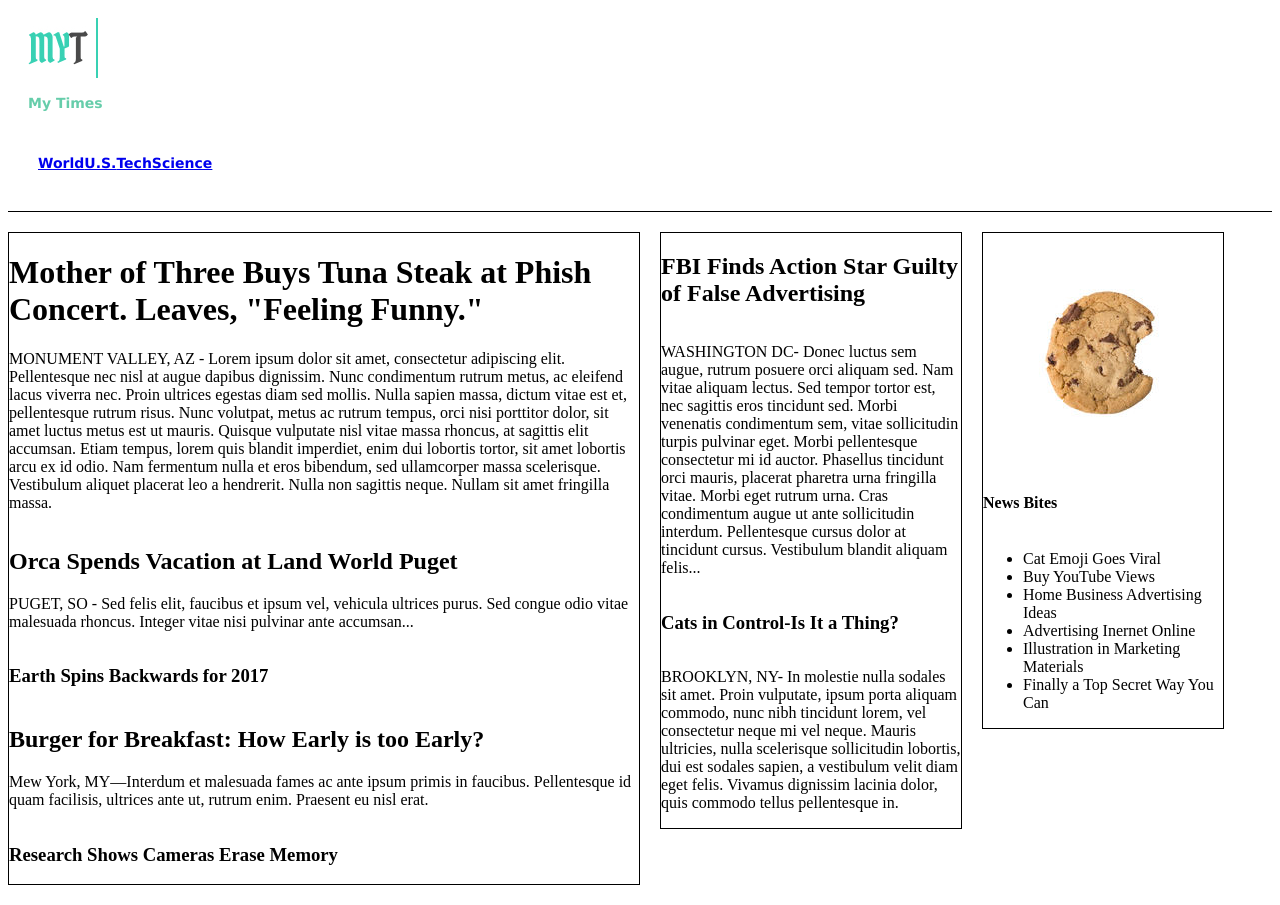
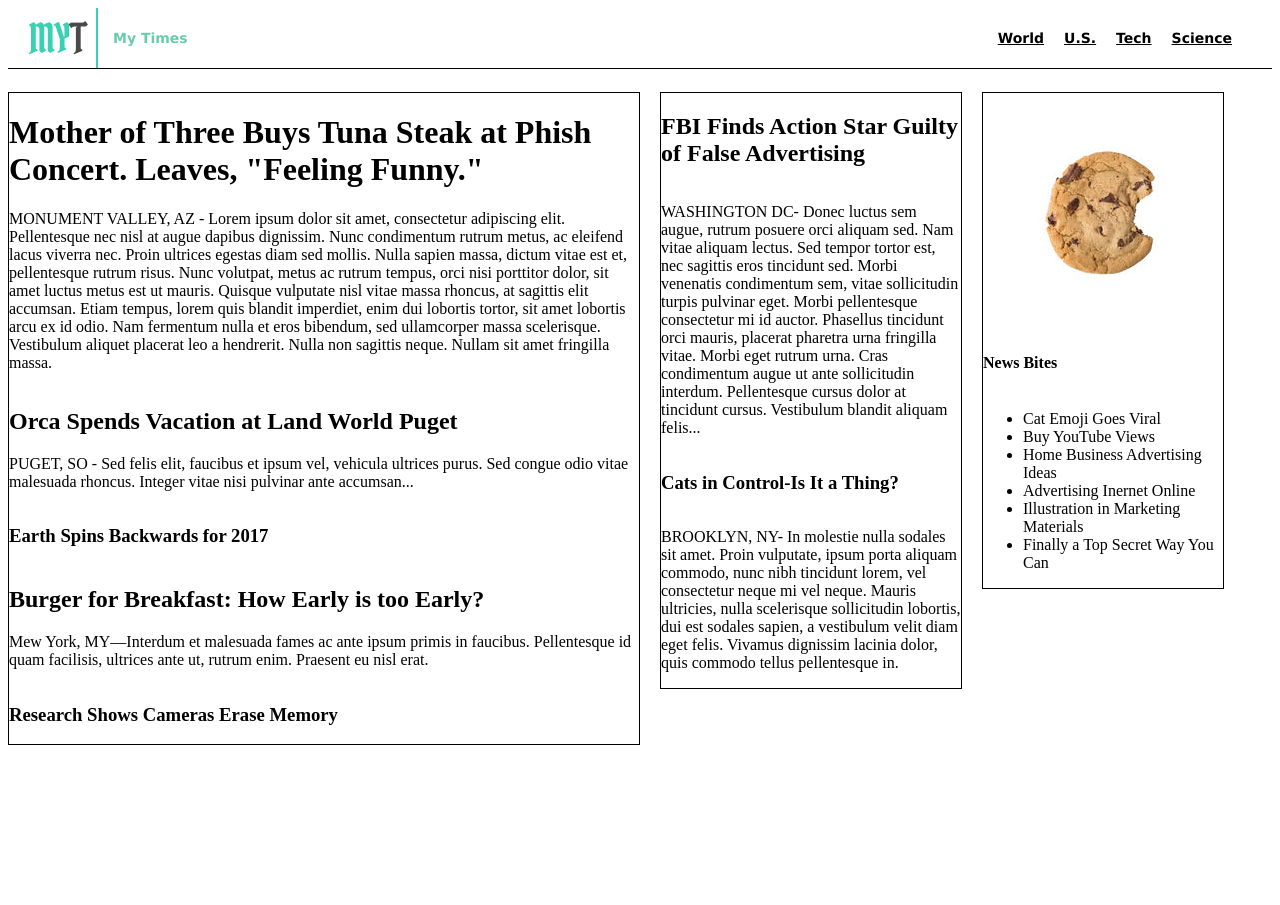
Before and after one commit to erikanso/MyTimes, a plain HTML site: page index.html in a window 1280 px wide. After the commit the page ends 800 px from the top, so only its background shows below. Drawn offline with Linux system fonts and the light colour scheme.

Commit message:
Fix header positioning

```diff
--- a/index.html
+++ b/index.html
@@ -10,23 +10,22 @@
 <!-- Navigation Header -->
 
     <header>
-      <div class="header">
         <div class="logo">
           <img src="resources/images/logo.jpg" alt="My Times logo" />
           <p>My Times</p>
+        </div>
         <nav class="menu">
           <span><a href="#world">World</a></span>
           <span><a href="#US">U.S.</a></span>
           <span><a href="#tech">Tech</a></span>
           <span><a href="#science">Science</a></span>
         </nav>
-      </div>
     </header>
 
 <!-- Content -->
 
   <div class="content">
-    <div class="large column">
+    <div class="large container">
       <div class="main-story">
         <h1>Mother of Three Buys Tuna Steak at Phish Concert. Leaves, "Feeling Funny."</h1>
         <p>MONUMENT VALLEY, AZ - Lorem ipsum dolor sit amet, consectetur adipiscing elit. Pellentesque nec nisl at augue dapibus dignissim. Nunc condimentum rutrum metus, ac eleifend lacus viverra nec. Proin ultrices egestas diam sed mollis. Nulla sapien massa, dictum vitae est et, pellentesque rutrum risus. Nunc volutpat, metus ac rutrum tempus, orci nisi porttitor dolor, sit amet luctus metus est ut mauris. Quisque vulputate nisl vitae massa rhoncus, at sagittis elit accumsan. Etiam tempus, lorem quis blandit imperdiet, enim dui lobortis tortor, sit amet lobortis arcu ex id odio. Nam fermentum nulla et eros bibendum, sed ullamcorper massa scelerisque. Vestibulum aliquet placerat leo a hendrerit. Nulla non sagittis neque. Nullam sit amet fringilla massa.</p>
@@ -46,7 +45,7 @@
         <h3>Research Shows Cameras Erase Memory</h3>
       </div>
     </div>
-    <div class="medium column">
+    <div class="medium container">
       <h2>FBI Finds Action Star Guilty of False Advertising</h2>
       <p>WASHINGTON DC- Donec luctus sem augue, rutrum posuere orci aliquam sed. Nam vitae aliquam lectus. Sed tempor tortor est, nec sagittis eros tincidunt sed. Morbi venenatis condimentum sem, vitae sollicitudin turpis pulvinar eget. Morbi pellentesque consectetur mi id auctor. Phasellus tincidunt orci mauris, placerat pharetra urna fringilla vitae. Morbi eget rutrum urna. Cras condimentum augue ut ante sollicitudin interdum. Pellentesque cursus dolor at tincidunt cursus. Vestibulum blandit aliquam felis...</p>
       <div class="photo-story">
@@ -54,7 +53,7 @@
       </div>
       <p>BROOKLYN, NY- In molestie nulla sodales sit amet. Proin vulputate, ipsum porta aliquam commodo, nunc nibh tincidunt lorem, vel consectetur neque mi vel neque. Mauris ultricies, nulla scelerisque sollicitudin lobortis, dui est sodales sapien, a vestibulum velit diam eget felis. Vivamus dignissim lacinia dolor, quis commodo tellus pellentesque in.</p>
     </div>
-    <div class="small column">
+    <div class="small container">
       <img src="resources/images/cookie.png" alt="Cookie" />
       <h4>News Bites</h4>
       <div class="more">
--- a/resources/style.css
+++ b/resources/style.css
@@ -1,6 +1,6 @@
 /* Header */
 
-.header {
+header {
   height: auto;
   width: 100%;
   font-family: Verdana;
@@ -10,32 +10,46 @@
   align-items: center;
   border-bottom: 1px solid black;
   z-index: 5;
+  justify-content: space-between;
+  background: white;
+  z-index: 5;
 }
 
 /* bottom border extend to edges? */
 
-.logo {
-  margin: 10px 10px 10px 20px;
-  color: MediumAquamarine;
+header p {
+  padding-left: 15px;
 }
 
-.header .menu {
+.logo {
   display: inline-flex;
-  margin: 30px 30px 30px 10px;
+  margin: 0 10px 0 20px;
+  color: MediumAquamarine;
+  align-items: center;
+}
+
+.menu {
+  display: inline-flex;
+  margin: 0 30px 0 10px;
+  flex-wrap: wrap;
+  flex-grow: 0px;
+}
+
+a {
   text-decoration: underline;
-  flex-wrap: wrap;
-  justify-content: space-between;
+  color: black;
+  margin: 0 10px;
 }
 
 /* Content */
 
-.column {
+.container {
   border: 1px solid black;
   display: flex;
-  flex-direction: column;
   margin: 20px 20px 20px 0;
   align-content: center;
-   float: left;
+  flex-direction: column;
+  float: left;
 }
 
 .large {
```
